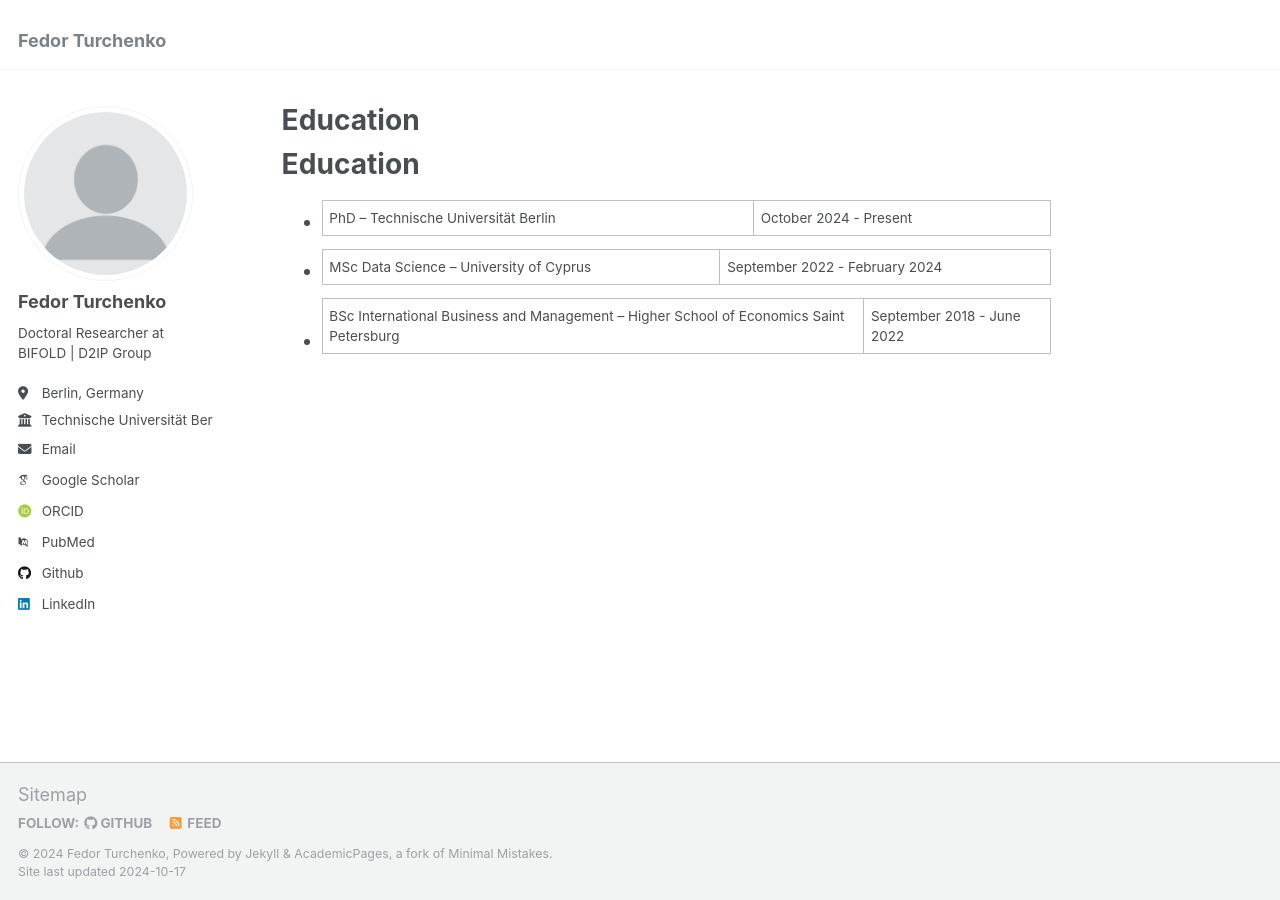
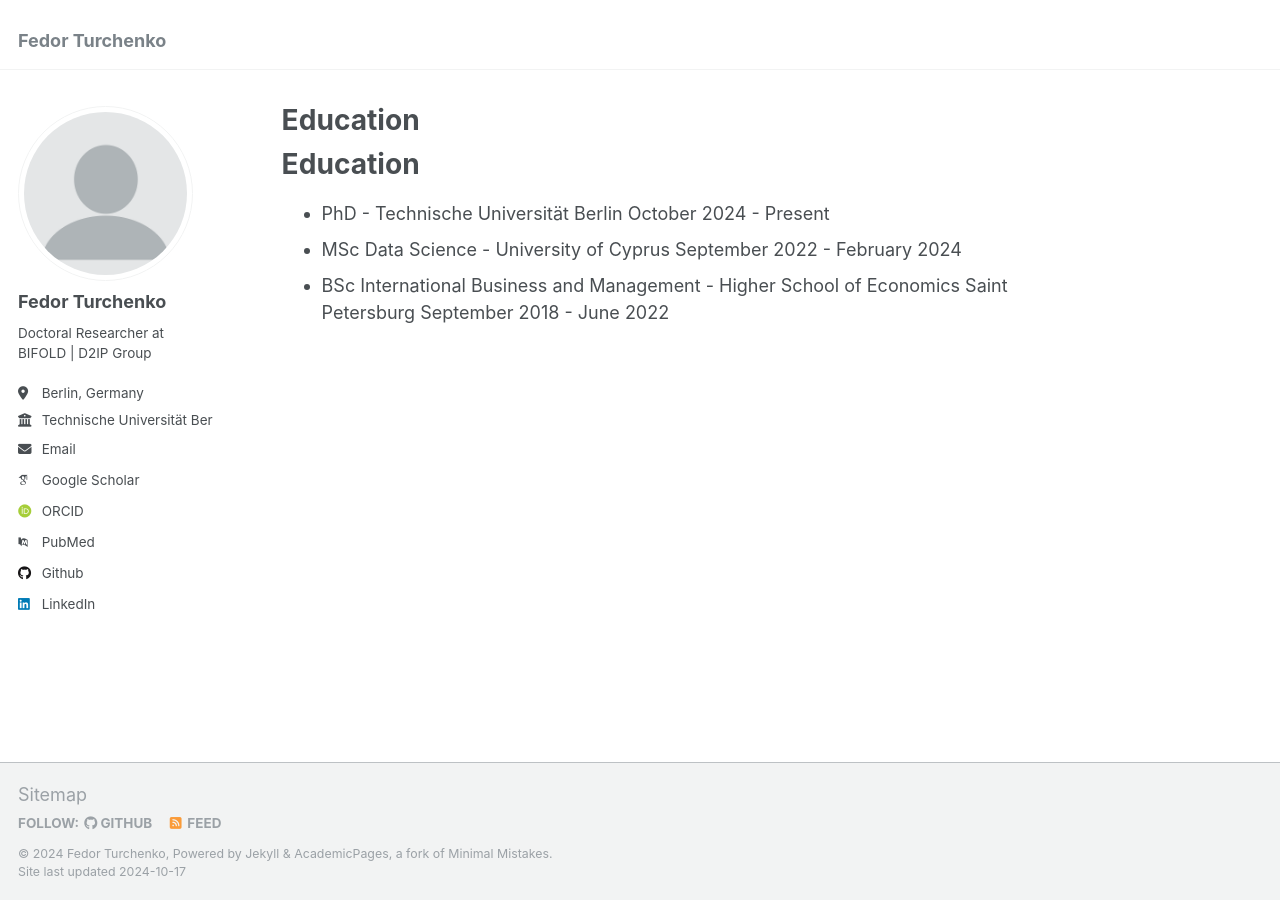
Before and after one commit to fedorTurchenko18/fedorTurchenko18.github.io, a Jekyll site: the page built from _pages/about.md, in a window 1280 px wide. Built offline with Jekyll 4.4.1, drawn with Linux system fonts in a browser that asks for light colours; some web fonts are replaced; our own code applies the rules of GitHub Pages for plain Markdown files.

Commit message:
fix education section

```diff
--- a/_pages/about.md
+++ b/_pages/about.md
@@ -8,6 +8,9 @@ redirect_from:
 ---
 Education
 ======
-- PhD -- Technische Universität Berlin | October 2024 - Present
-- MSc Data Science -- University of Cyprus | September 2022 - February 2024
-- BSc International Business and Management -- Higher School of Economics Saint Petersburg | September 2018 - June 2022
+- PhD - Technische Universität Berlin
+  October 2024 - Present
+- MSc Data Science - University of Cyprus
+  September 2022 - February 2024
+- BSc International Business and Management - Higher School of Economics Saint Petersburg
+  September 2018 - June 2022
```
